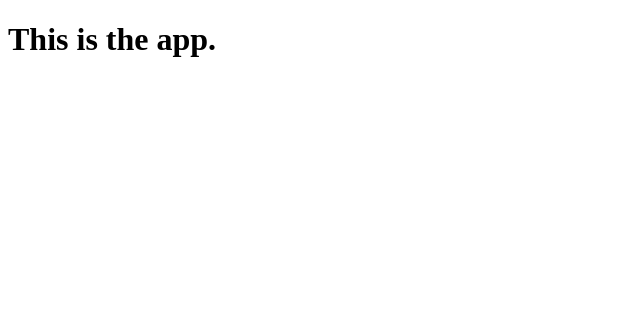
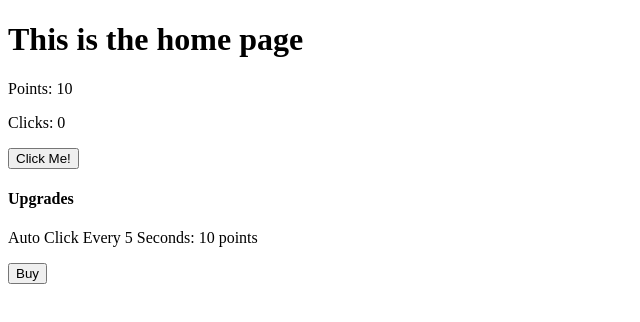
Before and after one commit to TheDaveWave/clicker_game, a React (Create React App) app: page / in a window 1280 px wide. Shown: the top 322 px of the page, without its empty margins (0-640 px from the left). Built offline with nearby package versions, Linux system fonts and the light colour scheme.

Commit message:
learning to fix a bug with interval incrementing count and button incrementing count

```diff
--- a/src/components/App/App.jsx
+++ b/src/components/App/App.jsx
@@ -1,8 +1,9 @@
+import HomePage from "../HomePage/HomePage";
 
 function App() {
   return (
     <div className="App">
-      <h1>This is the app. </h1>
+      <HomePage />
     </div>
   );
 }
--- /dev/null
+++ b/src/components/HomePage/HomePage.jsx
@@ -0,0 +1,50 @@
+import { useEffect } from "react";
+import { useState } from "react";
+
+function HomePage() {
+    const [count, setCount] = useState(0);
+    const [points, setPoints] = useState(10);
+    const [multiplier, setMultiplier] = useState(1);
+    const [upgrade, setUpgrade] = useState(false);
+
+    const handleClick = () => {
+        setCount(count + multiplier);
+        if((count + 1)%10 === 0 && count !== 0) {
+            setPoints(points + 1);
+        }
+    }
+
+    const buyUpgrade = (id) => {
+        if(id === 1){
+            setPoints(points - 10);
+            setUpgrade(true);
+        }
+    }
+
+    useEffect(() => {
+        let interval;
+        if(upgrade) {
+            interval = setInterval(() => handleClick(), 5000);
+        } else {
+            clearInterval(interval);
+        }
+    });
+
+    return (
+        <div>
+            <h1>This is the home page</h1>
+            <p>Points: {points}</p>
+            <p>Clicks: {count}</p>
+            <button onClick={() => handleClick()}>Click Me!</button>
+            <div>
+                <h4>Upgrades</h4>
+                <div>
+                    <p>Auto Click Every 5 Seconds: 10 points</p>
+                    <button onClick={() => buyUpgrade(1)}>Buy</button>
+                </div>
+            </div>
+        </div>
+    );
+}
+
+export default HomePage;
```
